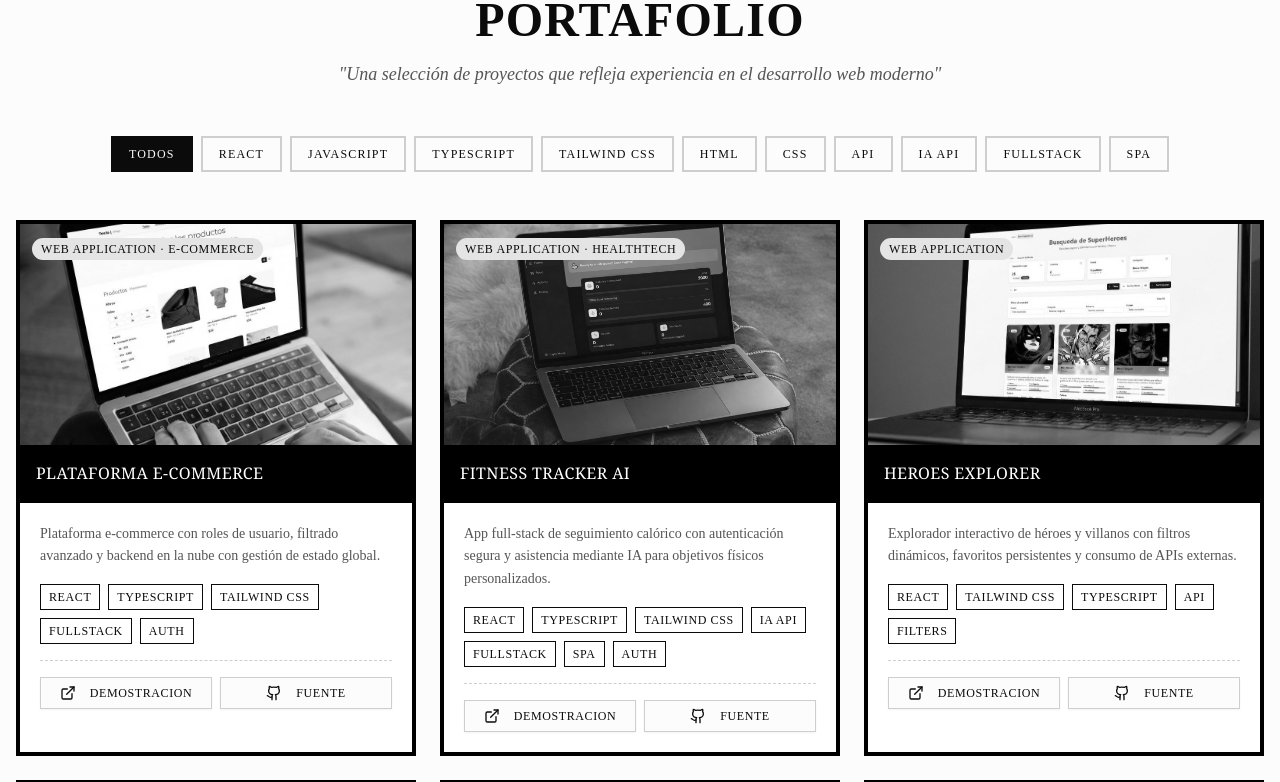
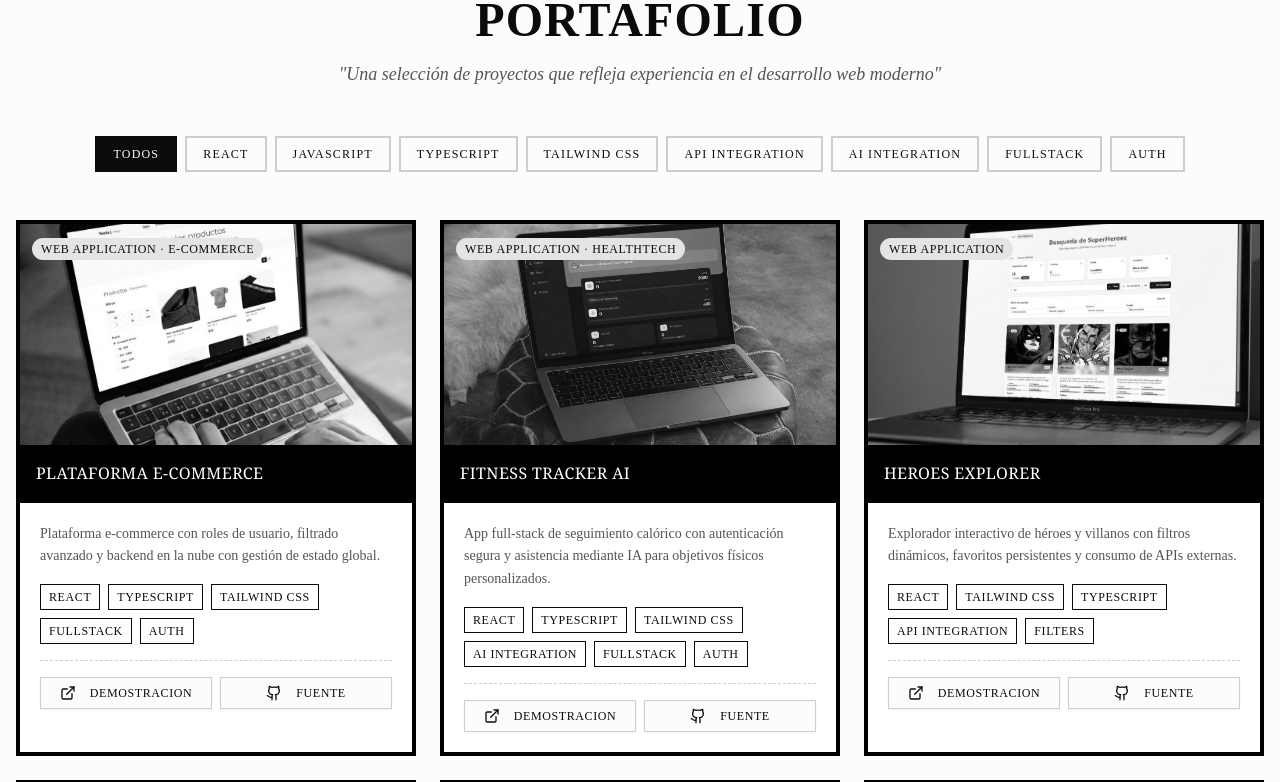
Before and after one commit to CB2104/PortfolioV2, a React (Vite) app: page / in a window 1280 px wide. Shown: the part 920-1702 px from the top of the page. Built offline with nearby package versions, Linux system fonts and the light colour scheme.

Commit message:
CVUpdate-HTMLHeader
Actualizacion de detalles menores

```diff
--- a/index.html
+++ b/index.html
@@ -22,7 +22,7 @@
     <link rel="manifest" href="/favicon/site.webmanifest" />
     <link rel="shortcut icon" href="/favicon/favicon.ico" />
     <meta name="viewport" content="width=device-width, initial-scale=1.0" />
-    <title>vintageportfolio</title>
+    <title>Portafolio - Cesar Bastidas</title>
   </head>
   <body>
     <div id="root"></div>
--- a/src/components/AboutMe.tsx
+++ b/src/components/AboutMe.tsx
@@ -1,3 +1,4 @@
+import { ExternalLink } from "lucide-react";
 import { ImageWithFallback } from "./figma/ImageWithFallback";
 
 function AboutMe() {
@@ -8,7 +9,6 @@ function AboutMe() {
           {/* Section Header */}
           <div className="p-6 mb-8">
             <h2 className="font-serif text-3xl md:text-5xl uppercase tracking-wider text-center border-b-2 border-black dark:border-accent pb-4 mb-4">
-
               Sobre El Dev
             </h2>
             <p className="font-serif italic text-center">
@@ -35,11 +35,23 @@ function AboutMe() {
                     className="w-full h-full object-cover"
                   />
                 </div>
-                <div className="p-4 border-t-2 border-black dark:bg-accent">
+                <div className="p-4 border-t-2 border-black dark:bg-background">
                   <p className="font-serif text-center italic text-sm">
                     “El código es como el humor. Cuando tienes que explicarlo,
                     no es tan bueno.”
                   </p>
+                </div>
+                <div className="border-b-2 border-black bg-black text-white dark:border-accent dark:bg-accent dark:text-accent-foreground p-3">
+                  <a
+                    href="CESAR BASTIDAS - CV.pdf"
+                    target="_blank"
+                    className="flex items-center justify-center gap-2"
+                  >
+                    <ExternalLink className="w-4 h-4" />
+                    <h3 className="font-serif uppercase text-sm tracking-wider text-center">
+                      Ver mi CV
+                    </h3>
+                  </a>
                 </div>
               </div>
             </div>
--- a/src/components/MyPortfolio.tsx
+++ b/src/components/MyPortfolio.tsx
@@ -10,12 +10,10 @@ const technologies = [
   "JavaScript",
   "TypeScript",
   "Tailwind CSS",
-  "HTML",
-  "CSS",
-  "API",
-  "IA API",
+  "API Integration",
+  "AI Integration",
   "FullStack",
-  "SPA",
+  "Auth",
 ];
 
 const projects = [
@@ -40,9 +38,8 @@ const projects = [
       "React",
       "TypeScript",
       "Tailwind CSS",
-      "IA API",
+      "AI Integration",
       "FullStack",
-      "SPA",
       "Auth",
     ],
     category: "Web Application · HealthTech",
@@ -55,7 +52,7 @@ const projects = [
     description:
       "Explorador interactivo de héroes y villanos con filtros dinámicos, favoritos persistentes y consumo de APIs externas.",
     image: "/HeroesApp.png",
-    tags: ["React", "Tailwind CSS", "TypeScript", "API", "Filters"],
+    tags: ["React", "Tailwind CSS", "TypeScript", "API Integration", "Filters"],
     category: "Web Application",
     demo: "https://heroes-app-ashy-omega.vercel.app/",
     github: "https://github.com/CB2104/heroesApp",
--- a/src/components/Skills.tsx
+++ b/src/components/Skills.tsx
@@ -45,7 +45,7 @@ const skills = [
       "CI/CD pipelines",
       "Docker & contenedores",
       "Deploy en la nube",
-      "Monitoreo y rendimiento",
+      "Monitoreo & Rendimiento",
     ],
   },
   {
```
Also changed, not shown: 1 other file (tests, documents, lock files or other folders).
